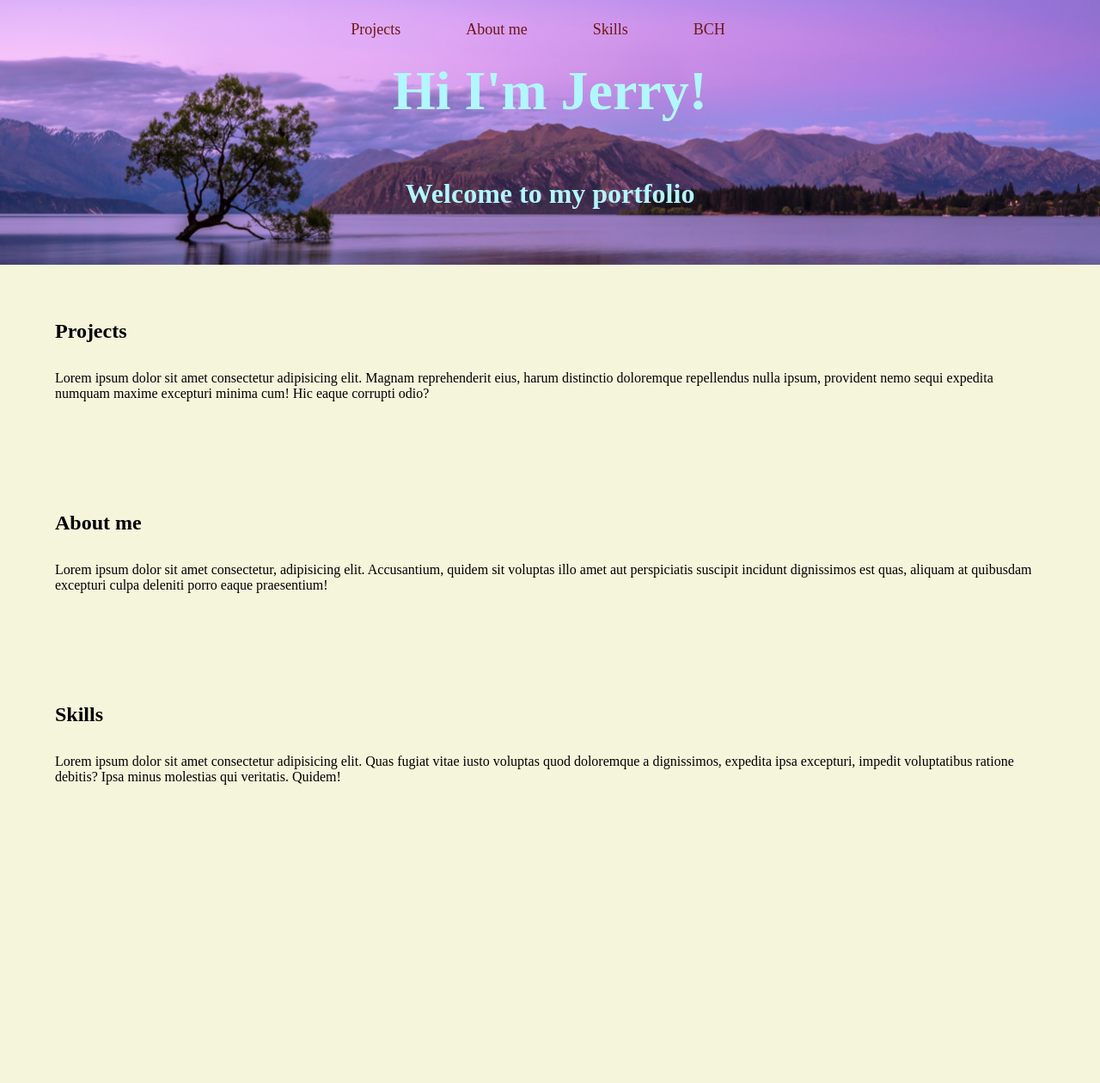
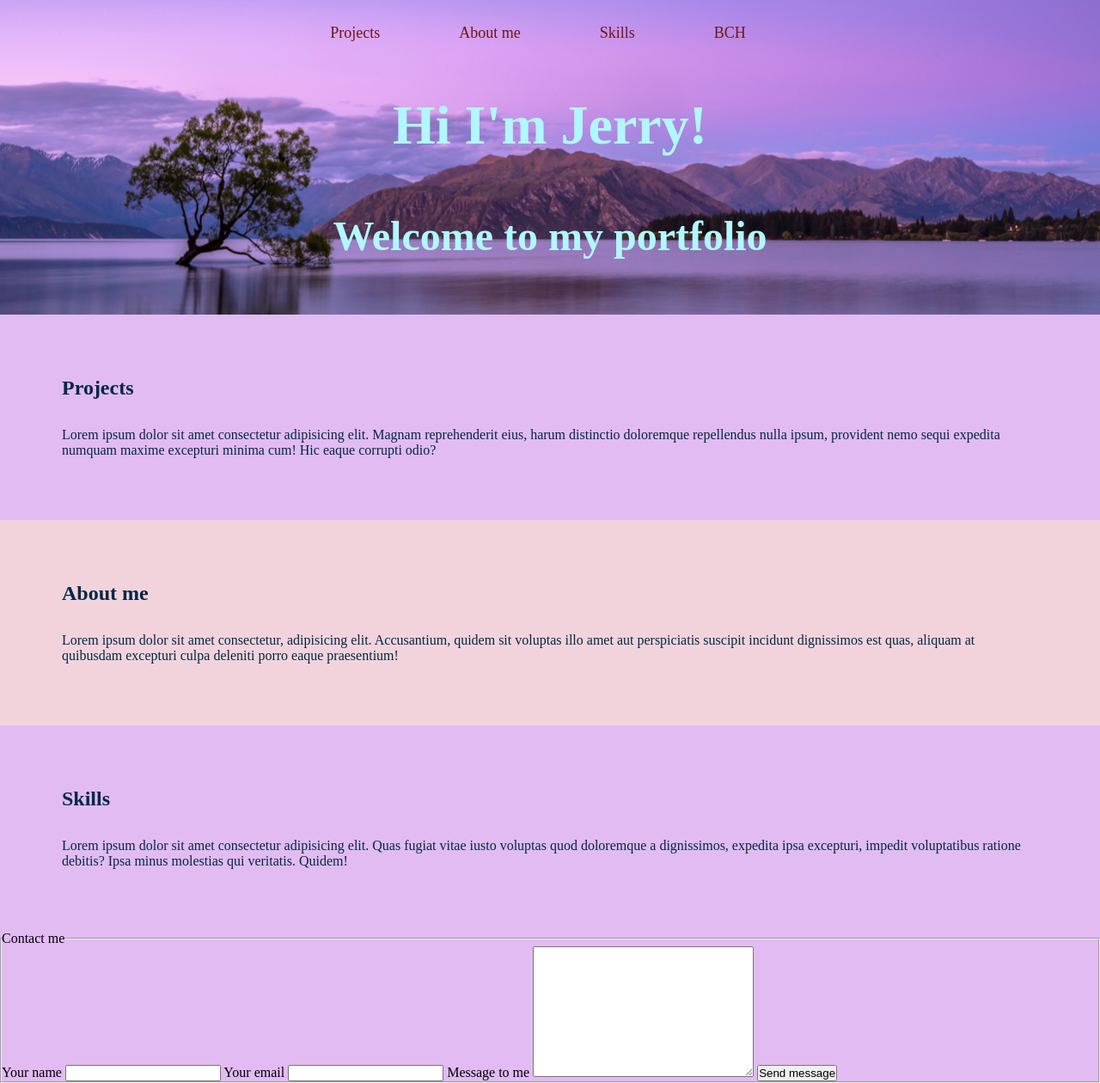
Before and after one commit to JerryUusis/react23_html_and_css, a plain HTML site: page portfolio/index.html in a window 1280 px wide. Shown: the whole page at 86% size. Before the commit the page ends 977 px from the top, so only its background shows below. Drawn offline with Linux system fonts and the light colour scheme.

Commit message:
Portfolio: added styling for main sections. Added rough HTML content for .form-section.

```diff
--- a/portfolio/index.html
+++ b/portfolio/index.html
@@ -14,7 +14,6 @@
 
 <body>
 
-    <!-- Nav section -->
     <header>
         <!-- Hero section -->
         <section class="hero-section">
@@ -26,6 +25,7 @@
                         <li><a href="">BCH</a></li>
                     </ul>
                 </nav>
+
             <h1>Hi I'm Jerry!</h1>
             <h2>Welcome to my portfolio</h2>
         </section>
@@ -57,6 +57,21 @@
             </section>
         </main>
 
+        <section class="form-section">
+            <form action="">
+                <fieldset>
+                        <legend>Contact me</legend>
+                        <label for="">Your name</label>
+                        <input type="text">
+                        <label for="">Your email</label>
+                        <input type="text">
+                        <label for="">Message to me</label>
+                        <textarea name="" id="" cols="30" rows="10"></textarea>
+                    <button>Send message</button>
+                </fieldset>
+            </form>
+        </section>
+
         <!-- Footer section  -->
         <footer></footer>
 </body>
--- a/portfolio/style.css
+++ b/portfolio/style.css
@@ -1,10 +1,12 @@
 :root {
-    --primary-color: beige;
-    --secondary-color: peachpuff;
-    --accent-color: rgb(169, 240, 254);
+    --primary-color: #e2bbf2;
+    --secondary-color: #7b80a6;
+    --accent-color: #a9f0fe;
     --menu-font-color: #6e1717;
     --header-font-color: #b1f7ff;
 }
+
+/* #e7410a42; a nice shade */
 
 * {
     box-sizing: border-box;
@@ -20,7 +22,6 @@ body {
 /* Nav section */
 
 nav {
-    position: relative;
     display: block;
 }
 
@@ -31,11 +32,11 @@ nav ul {
 
 nav ul li {
     display: inline-block;
-    padding: 0.5rem 2rem;
+    padding: 0.75rem 2.5rem;
     font-size: 18px;
     vertical-align: middle;
     min-width: 100px;
-    margin: 1rem 0.25rem;
+    margin: 1rem 0.25rem 3rem;
 }
 
 nav ul li:last-child {
@@ -72,7 +73,7 @@ nav ul li a {
 
 .hero-section h2 {
     padding: 3rem;
-    font-size: 2em;
+    font-size: 3em;
 }
 
 /* Main section */
@@ -83,9 +84,16 @@ main p {
 }
 
 main section {
-    padding: 3rem;
+    padding: 3.5rem;
+    color: #002847;
 }
 
 section.odd {
+    background-color: var(--primary-color);
+}
 
+section.even {
+    background-color: #fde2cfa2;
 }
+
+/* Form section */
```
Lines whose indentation alone changed are shown as unchanged.
